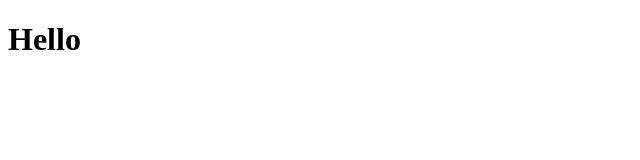
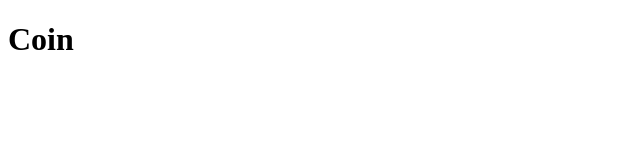
Before and after one commit to SiHyung-Lee/react-masterclass, a React (Create React App) app: page /1 in a window 1280 px wide. Shown: the top 160 px of the page, without its empty margins (0-640 px from the left). Built offline with nearby package versions, Linux system fonts and the light colour scheme.

Commit message:
추가: react-router-dom 타입 선언 및 관련 패키지 업데이트
react-router-dom에 대한 타입 선언 파일을 추가했습니다. tsconfig.json에 타입 루트를 정의하고, package-lock.json에서 관련 패키지들을 업데이트했습니다.

```diff
--- a/package.json
+++ b/package.json
@@ -10,6 +10,7 @@
     "@types/react-dom": "^18.3.1",
     "react": "^18.3.1",
     "react-dom": "^18.3.1",
+    "react-query": "^3.39.3",
     "react-router-dom": "^5.3.0",
     "react-scripts": "5.0.1",
     "styled-components": "^6.1.13",
--- a/src/App.tsx
+++ b/src/App.tsx
@@ -1,19 +1,6 @@
-import { useState } from "react";
-import styled from "styled-components";
-
-const Container = styled.div`
-  background-color: ${(props) => props.theme.bgColor};
-`;
-const H1 = styled.h1`
-  color: ${(props) => props.theme.textColor};
-`;
-
+import Router from "./Router";
 function App() {
-  return (
-    <Container>
-      <H1>Hello</H1>
-    </Container>
-  );
+  return <Router />;
 }
 
 export default App;
--- a/src/routes/Coin.tsx
+++ b/src/routes/Coin.tsx
@@ -1,4 +1,12 @@
+import { useParams } from "react-router";
+
+interface RouteParams {
+  coinId: string;
+}
+
 function Coin() {
+  const { coinId } = useParams<RouteParams>();
+  console.log(coinId);
   return <h1>Coin</h1>;
 }
 
```
Also changed, not shown: 1 other file (tests, documents, lock files or other folders).
